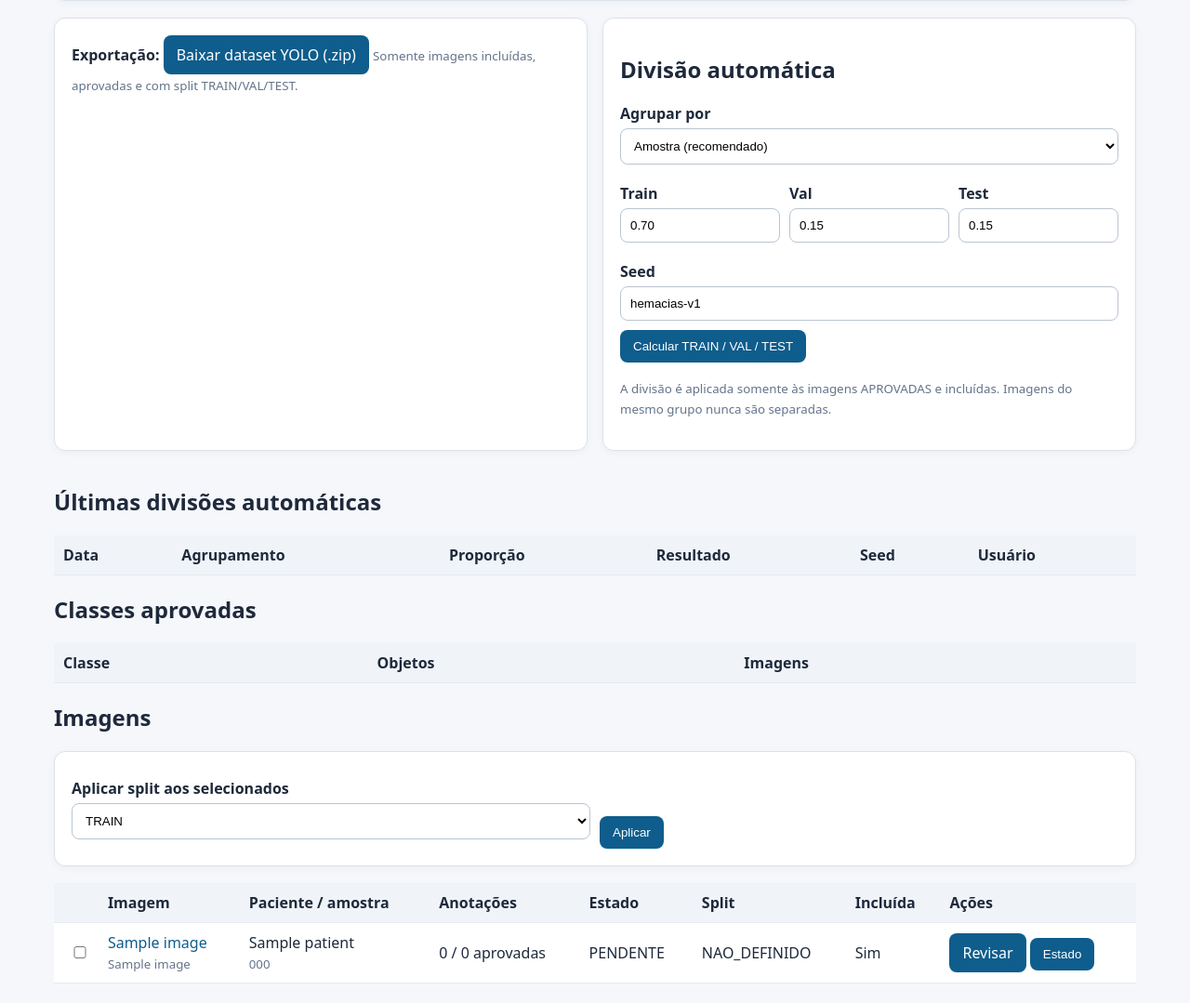
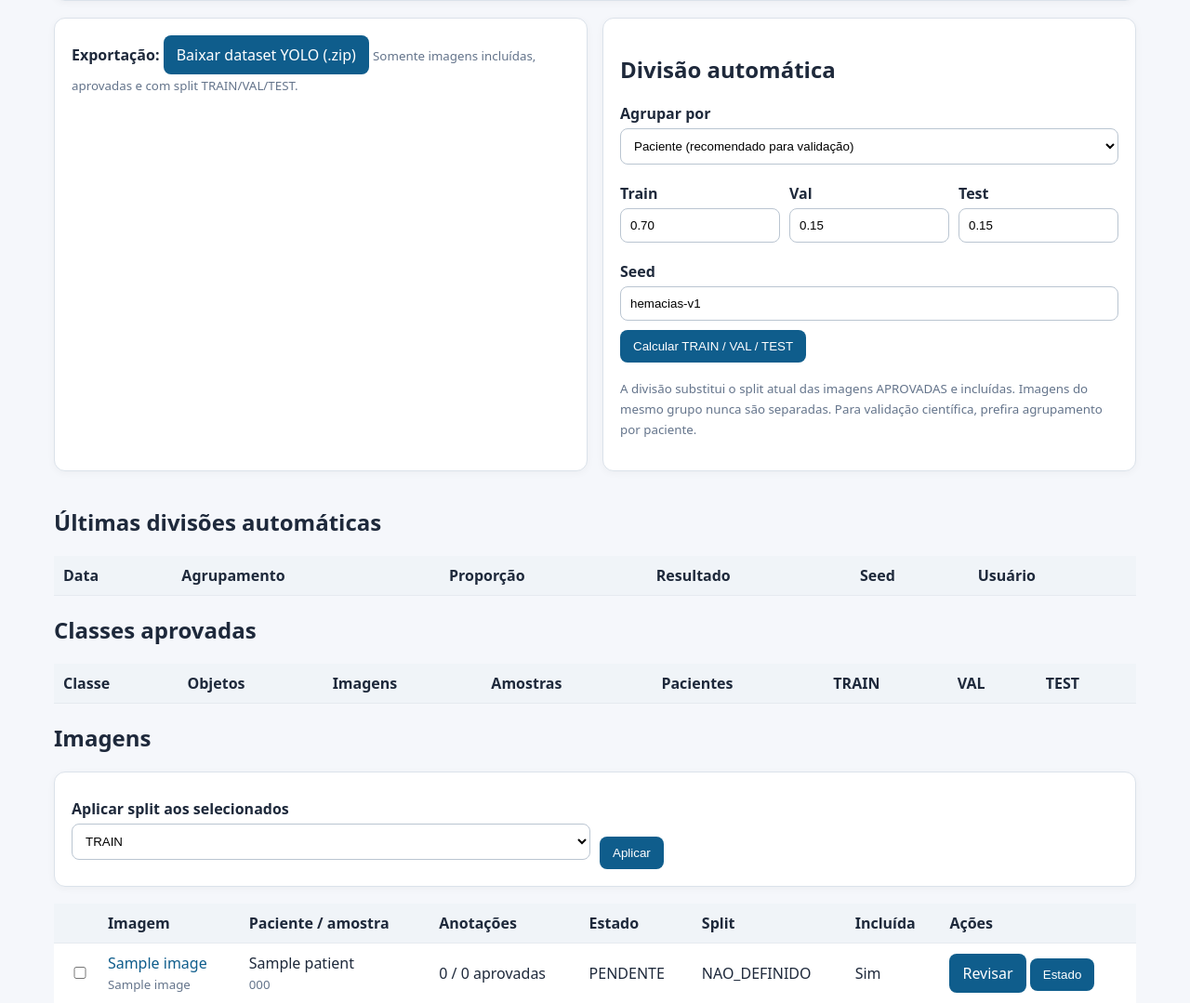
Before and after one commit to marcelomaurin/hemacias, a PHP site: page /hemacias/dataset.php in a window 1280 px wide. Shown: the part 520-1599 px from the top of the page at 93% size. Before the commit the page ends 1578 px from the top, so only its background shows below. Run offline with PHP 8.4, Linux system fonts and the light colour scheme; the visitor is signed in with stand-in values (Sample User, id 1); tables that the repository leaves empty hold one stand-in row (values such as "Sample post"); lists and menus that the app fills with data are empty.

Commit message:
dataset: reforca split por paciente e cobertura por classe

```diff
--- a/web/dataset.php
+++ b/web/dataset.php
@@ -53,7 +53,7 @@ if($_SERVER['REQUEST_METHOD']==='POST'){
         }
 
         if($action==='auto_split'){
-            $groupMode=(string)($_POST['group_mode']??'SAMPLE');
+            $groupMode=(string)($_POST['group_mode']??'PATIENT');
             $trainRatio=(float)($_POST['train_ratio']??0.70);
             $valRatio=(float)($_POST['val_ratio']??0.15);
             $testRatio=(float)($_POST['test_ratio']??0.15);
@@ -98,9 +98,21 @@ if($_SERVER['REQUEST_METHOD']==='POST'){
             }
 
             usort($groupList,function($a,$b){
-                if($a['size']===$b['size']) return strcmp($a['order'],$b['order']);
+                $cmp=strcmp($a['order'],$b['order']);
+                if($cmp!==0) return $cmp;
                 return $b['size']<=>$a['size'];
             });
+
+            $requestedSplits=[];
+            if($trainRatio>0)$requestedSplits[]='TRAIN';
+            if($valRatio>0)$requestedSplits[]='VAL';
+            if($testRatio>0)$requestedSplits[]='TEST';
+            if(count($groupList)<count($requestedSplits)){
+                throw new RuntimeException(
+                    'Há somente '.count($groupList).' grupo(s) independente(s), mas '.
+                    count($requestedSplits).' splits foram solicitados. Aumente o número de pacientes/amostras independentes ou zere uma proporção.'
+                );
+            }
 
             $total=count($rows);
             $targets=[
@@ -111,14 +123,27 @@ if($_SERVER['REQUEST_METHOD']==='POST'){
             $counts=['TRAIN'=>0,'VAL'=>0,'TEST'=>0];
             $assignments=[];
 
-            foreach($groupList as $group){
+            $remaining=$groupList;
+
+            // Garante pelo menos um grupo independente em cada split solicitado.
+            foreach($requestedSplits as $splitName){
+                $group=array_shift($remaining);
+                $counts[$splitName]+=$group['size'];
+                $assignments[]=[
+                    'group_id'=>$group['id'],
+                    'split'=>$splitName,
+                    'image_ids'=>$group['images']
+                ];
+            }
+
+            foreach($remaining as $group){
                 $bestSplit=null;
                 $bestScore=null;
-                foreach(['TRAIN','VAL','TEST'] as $candidate){
+                foreach($requestedSplits as $candidate){
                     $temp=$counts;
                     $temp[$candidate]+=$group['size'];
                     $score=0.0;
-                    foreach(['TRAIN','VAL','TEST'] as $splitName){
+                    foreach($requestedSplits as $splitName){
                         $den=max(1.0,$targets[$splitName]);
                         $score+=pow(($temp[$splitName]-$targets[$splitName])/$den,2);
                     }
@@ -128,7 +153,17 @@ if($_SERVER['REQUEST_METHOD']==='POST'){
                     }
                 }
                 $counts[$bestSplit]+=$group['size'];
-                $assignments[]=['group_id'=>$group['id'],'split'=>$bestSplit,'image_ids'=>$group['images']];
+                $assignments[]=[
+                    'group_id'=>$group['id'],
+                    'split'=>$bestSplit,
+                    'image_ids'=>$group['images']
+                ];
+            }
+
+            foreach($requestedSplits as $splitName){
+                if($counts[$splitName]===0){
+                    throw new RuntimeException("O split {$splitName} ficou vazio; divisão cancelada.");
+                }
             }
 
             $pdo=db();$pdo->beginTransaction();
@@ -145,24 +180,26 @@ if($_SERVER['REQUEST_METHOD']==='POST'){
                     'counts'=>$counts,
                     'assignments'=>$assignments,
                 ];
-                $pdo->prepare(
+                $insertRun=$pdo->prepare(
                     'INSERT INTO dataset_split_runs(
                         group_mode,train_ratio,val_ratio,test_ratio,seed_value,
                         eligible_images,group_count,train_images,val_images,test_images,
                         created_by,details_json
                      ) VALUES(?,?,?,?,?,?,?,?,?,?,?,?)'
-                )->execute([
+                );
+                $insertRun->execute([
                     $groupMode,$trainRatio,$valRatio,$testRatio,$seed,
                     $total,count($groupList),$counts['TRAIN'],$counts['VAL'],$counts['TEST'],
                     (int)$user['id'],json_encode($details,JSON_UNESCAPED_UNICODE)
                 ]);
+                $splitRunId=(int)$pdo->lastInsertId();
                 $pdo->commit();
             }catch(Throwable $e){
                 if($pdo->inTransaction())$pdo->rollBack();
                 throw $e;
             }
 
-            audit('DATASET_AUTO_SPLIT','dataset_split_run',(int)$pdo->lastInsertId(),[
+            audit('DATASET_AUTO_SPLIT','dataset_split_run',$splitRunId,[
                 'group_mode'=>$groupMode,'seed'=>$seed,'counts'=>$counts
             ]);
             header('Location: dataset.php');
@@ -221,9 +258,19 @@ $splitHistory=db()->query(
 )->fetchAll();
 
 $classStats=db()->query(
-    "SELECT a.class_code,a.class_name,COUNT(*) quantity,COUNT(DISTINCT a.image_id) images
+    "SELECT a.class_code,a.class_name,
+            COUNT(*) quantity,
+            COUNT(DISTINCT a.image_id) images,
+            COUNT(DISTINCT s.id) samples,
+            COUNT(DISTINCT p.id) patients,
+            COUNT(DISTINCT CASE WHEN d.split_set='TRAIN' THEN a.image_id END) train_images,
+            COUNT(DISTINCT CASE WHEN d.split_set='VAL' THEN a.image_id END) val_images,
+            COUNT(DISTINCT CASE WHEN d.split_set='TEST' THEN a.image_id END) test_images
      FROM image_annotations a
      JOIN dataset_items d ON d.image_id=a.image_id
+     JOIN sample_images i ON i.id=a.image_id
+     JOIN samples s ON s.id=i.sample_id
+     JOIN patients p ON p.id=s.patient_id
      WHERE a.review_status='APROVADA' AND d.review_state='APROVADA' AND d.included=1
      GROUP BY a.class_code,a.class_name
      ORDER BY quantity DESC"
@@ -267,8 +314,8 @@ $classStats=db()->query(
 <input type="hidden" name="action" value="auto_split">
 <label>Agrupar por
 <select name="group_mode">
-<option value="SAMPLE">Amostra (recomendado)</option>
-<option value="PATIENT">Paciente (mais rigoroso)</option>
+<option value="PATIENT">Paciente (recomendado para validação)</option>
+<option value="SAMPLE">Amostra</option>
 </select></label>
 <div class="inline">
 <label>Train<input type="number" name="train_ratio" min="0" max="1" step="0.01" value="0.70" required></label>
@@ -277,7 +324,7 @@ $classStats=db()->query(
 </div>
 <label>Seed<input name="seed_value" value="hemacias-v1" required></label>
 <button>Calcular TRAIN / VAL / TEST</button>
-<p><small class="muted">A divisão é aplicada somente às imagens APROVADAS e incluídas. Imagens do mesmo grupo nunca são separadas.</small></p>
+<p><small class="muted">A divisão substitui o split atual das imagens APROVADAS e incluídas. Imagens do mesmo grupo nunca são separadas. Para validação científica, prefira agrupamento por paciente.</small></p>
 </form>
 </div>
 </div>
@@ -296,8 +343,12 @@ $classStats=db()->query(
 <?php endforeach;?></table>
 
 <h2>Classes aprovadas</h2>
-<table><tr><th>Classe</th><th>Objetos</th><th>Imagens</th></tr>
-<?php foreach($classStats as $cs):?><tr><td><?=h($cs['class_name'])?> <small class="muted">(<?=h($cs['class_code'])?>)</small></td><td><?=$cs['quantity']?></td><td><?=$cs['images']?></td></tr><?php endforeach;?></table>
+<table><tr><th>Classe</th><th>Objetos</th><th>Imagens</th><th>Amostras</th><th>Pacientes</th><th>TRAIN</th><th>VAL</th><th>TEST</th></tr>
+<?php foreach($classStats as $cs):?><tr>
+<td><?=h($cs['class_name'])?> <small class="muted">(<?=h($cs['class_code'])?>)</small></td>
+<td><?=$cs['quantity']?></td><td><?=$cs['images']?></td><td><?=$cs['samples']?></td><td><?=$cs['patients']?></td>
+<td><?=$cs['train_images']?></td><td><?=$cs['val_images']?></td><td><?=$cs['test_images']?></td>
+</tr><?php endforeach;?></table>
 
 <h2>Imagens</h2>
 <form method="post">
```
